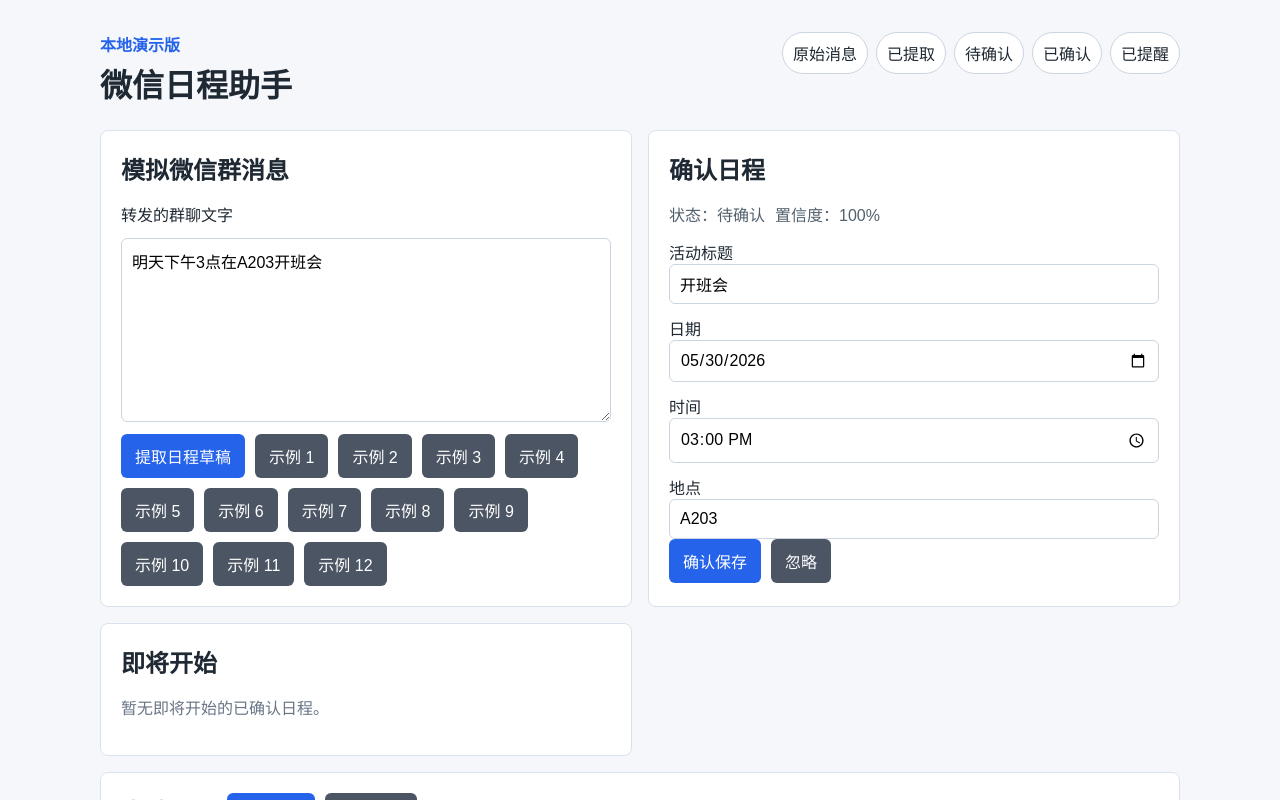
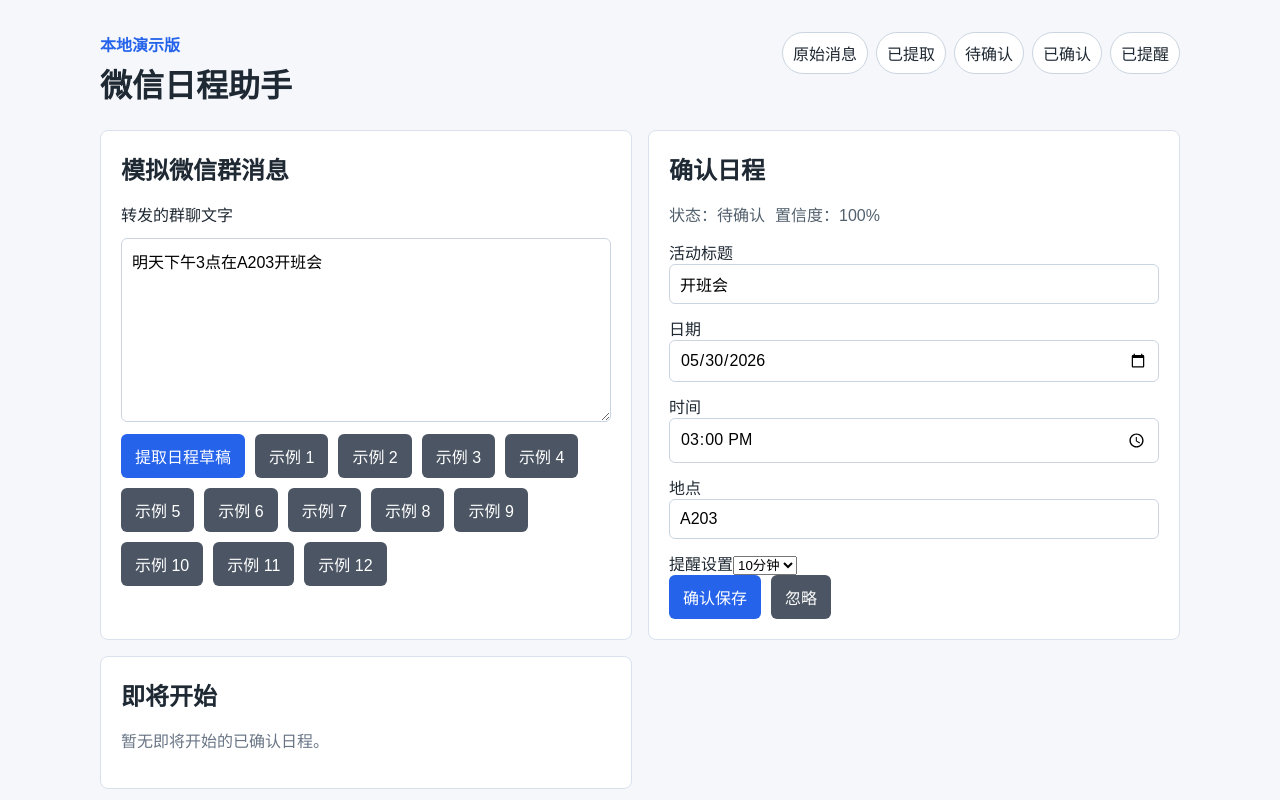
Before and after one commit to xiajibaqide/wechat-schedule-assistant, a React (Vite) app: page / in a window 1280 px wide. Both pictures are taken after a click on the button "提取日程草稿". Shown: the top 800 px of the page. Built offline with nearby package versions, Linux system fonts and the light colour scheme.

Commit message:
add reminder settings

```diff
--- a/src/App.jsx
+++ b/src/App.jsx
@@ -39,6 +39,7 @@ function App() {
     const confirmedEvent = {
       ...updatedEvent,
       status: 'confirmed',
+      reminderMinutes: updatedEvent.reminderMinutes ?? 10,
       confirmedAt: new Date().toISOString(),
     };
 
--- a/src/components/EventConfirmation.jsx
+++ b/src/components/EventConfirmation.jsx
@@ -1,10 +1,21 @@
 import { useEffect, useState } from 'react';
+
+const DEFAULT_REMINDER_MINUTES = 10;
+
+const reminderOptions = [
+  { value: 0, label: '不提醒' },
+  { value: 5, label: '5分钟' },
+  { value: 10, label: '10分钟' },
+  { value: 30, label: '30分钟' },
+  { value: 60, label: '1小时' },
+];
 
 const emptyForm = {
   title: '',
   date: '',
   time: '',
   location: '',
+  reminderMinutes: DEFAULT_REMINDER_MINUTES,
 };
 
 const statusText = {
@@ -27,6 +38,7 @@ function EventConfirmation({ draftEvent, onConfirm, onDismiss }) {
       date: draftEvent.date,
       time: draftEvent.time,
       location: draftEvent.location,
+      reminderMinutes: draftEvent.reminderMinutes ?? DEFAULT_REMINDER_MINUTES,
     });
   }, [draftEvent]);
 
@@ -49,6 +61,7 @@ function EventConfirmation({ draftEvent, onConfirm, onDismiss }) {
   const updatedEvent = {
     ...draftEvent,
     ...formData,
+    reminderMinutes: Number(formData.reminderMinutes),
   };
 
   return (
@@ -94,6 +107,21 @@ function EventConfirmation({ draftEvent, onConfirm, onDismiss }) {
             placeholder="例如：A203"
           />
         </label>
+        <label>
+          提醒设置
+          <select
+            value={formData.reminderMinutes}
+            onChange={(event) =>
+              updateField('reminderMinutes', Number(event.target.value))
+            }
+          >
+            {reminderOptions.map((option) => (
+              <option key={option.value} value={option.value}>
+                {option.label}
+              </option>
+            ))}
+          </select>
+        </label>
       </div>
 
       <div className="button-row">
--- a/src/components/ScheduleList.jsx
+++ b/src/components/ScheduleList.jsx
@@ -1,12 +1,23 @@
 import { useState } from 'react';
 import { buildIcsCalendar, downloadIcsFile } from '../utils/icsExporter.js';
 import { showNotification } from '../utils/notificationService.js';
+
+const DEFAULT_REMINDER_MINUTES = 10;
+
+const reminderOptions = [
+  { value: 0, label: '不提醒' },
+  { value: 5, label: '5分钟' },
+  { value: 10, label: '10分钟' },
+  { value: 30, label: '30分钟' },
+  { value: 60, label: '1小时' },
+];
 
 const emptyEditForm = {
   title: '',
   date: '',
   time: '',
   location: '',
+  reminderMinutes: DEFAULT_REMINDER_MINUTES,
 };
 
 const statusText = {
@@ -30,6 +41,7 @@ function ScheduleList({ events, onDelete, onUpdate }) {
       date: eventItem.date,
       time: eventItem.time,
       location: eventItem.location,
+      reminderMinutes: eventItem.reminderMinutes ?? DEFAULT_REMINDER_MINUTES,
     });
   }
 
@@ -49,6 +61,7 @@ function ScheduleList({ events, onDelete, onUpdate }) {
     onUpdate({
       ...eventItem,
       ...editForm,
+      reminderMinutes: Number(editForm.reminderMinutes),
     });
     cancelEditing();
   }
@@ -125,7 +138,8 @@ function EventSummary({ eventItem }) {
       </p>
       <p className="muted">
         {statusText[eventItem.status] || eventItem.status} - 置信度{' '}
-        {Math.round(eventItem.confidence * 100)}%
+        {Math.round(eventItem.confidence * 100)}% - 提醒：
+        {formatReminderText(eventItem.reminderMinutes)}
       </p>
     </div>
   );
@@ -168,6 +182,21 @@ function EditEventForm({ editForm, onChange, onSave, onCancel }) {
           placeholder="例如：图书馆门口"
         />
       </label>
+      <label>
+        提醒设置
+        <select
+          value={editForm.reminderMinutes}
+          onChange={(event) =>
+            onChange('reminderMinutes', Number(event.target.value))
+          }
+        >
+          {reminderOptions.map((option) => (
+            <option key={option.value} value={option.value}>
+              {option.label}
+            </option>
+          ))}
+        </select>
+      </label>
       <div className="button-row">
         <button type="button" onClick={onSave}>
           保存
@@ -180,6 +209,20 @@ function EditEventForm({ editForm, onChange, onSave, onCancel }) {
   );
 }
 
+function formatReminderText(reminderMinutes) {
+  const minutes = reminderMinutes ?? DEFAULT_REMINDER_MINUTES;
+
+  if (minutes === 0) {
+    return '不提醒';
+  }
+
+  if (minutes === 60) {
+    return '提前1小时';
+  }
+
+  return `提前${minutes}分钟`;
+}
+
 function getTodayFileDate() {
   const today = new Date();
   const year = today.getFullYear();
--- a/src/utils/reminderService.js
+++ b/src/utils/reminderService.js
@@ -1,7 +1,6 @@
 import { showNotification } from './notificationService.js';
 
-// 正式使用：10分钟。开发测试时可临时改成 1 分钟。
-export const REMINDER_LEAD_MINUTES = 10;
+const DEFAULT_REMINDER_MINUTES = 10;
 
 let intervalId = null;
 const notifiedEventIds = new Set();
@@ -31,19 +30,19 @@ function checkEvents(eventsProvider) {
     .filter((eventItem) => eventItem.status === 'confirmed')
     .filter((eventItem) => eventItem.date && eventItem.time)
     .forEach((eventItem) => {
-      if (notifiedEventIds.has(eventItem.id)) {
+      const reminderMinutes =
+        eventItem.reminderMinutes ?? DEFAULT_REMINDER_MINUTES;
+
+      if (reminderMinutes === 0 || notifiedEventIds.has(eventItem.id)) {
         return;
       }
 
       const startTime = new Date(`${eventItem.date}T${eventItem.time}`);
       const minutesUntilStart = (startTime - now) / (60 * 1000);
 
-      if (
-        minutesUntilStart > 0 &&
-        minutesUntilStart <= REMINDER_LEAD_MINUTES
-      ) {
+      if (minutesUntilStart > 0 && minutesUntilStart <= reminderMinutes) {
         const didNotify = showNotification(eventItem.title || '未命名日程', {
-          body: buildNotificationBody(eventItem),
+          body: buildNotificationBody(eventItem, reminderMinutes),
         });
 
         if (didNotify) {
@@ -53,8 +52,8 @@ function checkEvents(eventsProvider) {
     });
 }
 
-function buildNotificationBody(eventItem) {
-  const body = `将在${REMINDER_LEAD_MINUTES}分钟内开始`;
+function buildNotificationBody(eventItem, reminderMinutes) {
+  const body = `将在${formatReminderLead(reminderMinutes)}内开始`;
 
   if (!eventItem.location) {
     return body;
@@ -62,3 +61,11 @@ function buildNotificationBody(eventItem) {
 
   return `${body}\n地点：${eventItem.location}`;
 }
+
+function formatReminderLead(reminderMinutes) {
+  if (reminderMinutes === 60) {
+    return '1小时';
+  }
+
+  return `${reminderMinutes}分钟`;
+}
```
Also changed, not shown: 1 other file (tests, documents, lock files or other folders).
